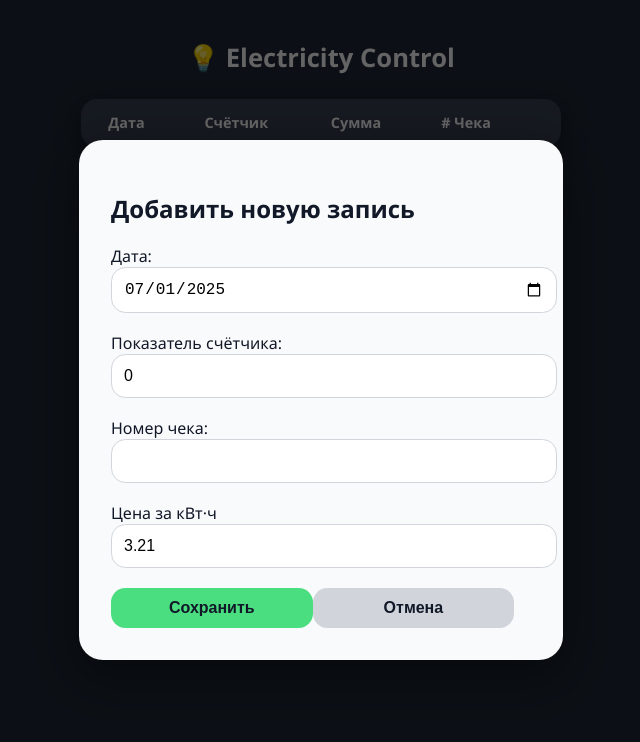
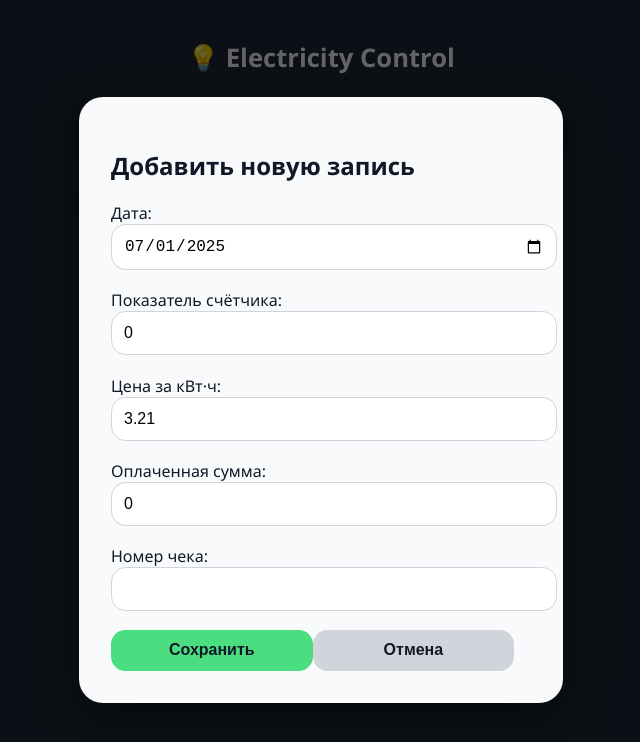
Before and after one commit to rizo0103/electro-control, a React (Vite) app: page / in a window 1280 px wide. Both pictures are taken after a click on the button "+ Добавить запись". Shown: the top 742 px of the page, without its empty margins (319-959 px from the left). Built offline with nearby package versions, Linux system fonts and the light colour scheme.

Commit message:
added payed sum field

```diff
--- a/src/components/AddEntryModal.jsx
+++ b/src/components/AddEntryModal.jsx
@@ -6,6 +6,7 @@ export default function AddEntryModal({ onClose, onSave, lastMeter }) {
     const [meter, setMeter] = useState(0);
     const [receiptNumber, setReceiptNumber] = useState("");
     const [pricePerKWh, setPricePerKWh] = useState(localStorage.getItem("electricity-price") || 3.21); // Default price if not provided
+    const [sum, setSum] = useState(0);
 //   const [receiptImage, setReceiptImage] = useState(null);
 
 //   const handleFileChange = (e) => {
@@ -34,22 +35,26 @@ export default function AddEntryModal({ onClose, onSave, lastMeter }) {
     return (
         <div className="modal-overlay">
             <div className="modal-box">
-                <h2>Добавить новую запись</h2>
+                <h2> Добавить новую запись </h2>
                 <div>
-                    <label>Дата: </label>
+                    <label> Дата: </label>
                     <input type="date" value={date} onChange={e => setDate(e.target.value)} />
                 </div>
                 <div>
-                    <label>Показатель счётчика: </label>
+                    <label> Показатель счётчика: </label>
                     <input type="number" value={meter} onChange={e => setMeter(parseInt(e.target.value))} />
                 </div>
                 <div>
-                    <label>Номер чека: </label>
-                    <input type="text" value={receiptNumber} onChange={e => setReceiptNumber(e.target.value)} />
+                    <label> Цена за кВт·ч: </label>
+                    <input type="number" value={pricePerKWh} onChange={(e) => setPricePerKWh(parseFloat(e.target.value))} step="0.01" />
                 </div>
                 <div>
-                    <label> Цена за кВт·ч </label>
-                    <input type="number" value={pricePerKWh} onChange={(e) => setPricePerKWh(parseFloat(e.target.value))} step="0.01" />
+                    <label> Оплаченная сумма: </label>
+                    <input type="number" value={sum} onChange={(e) => setSum(e.target.value)} />
+                </div>
+                <div>
+                    <label> Номер чека: </label>
+                    <input type="text" value={receiptNumber} onChange={e => setReceiptNumber(e.target.value)} />
                 </div>
                 {/* <div>
                 <label>Receipt photo: </label>
```
